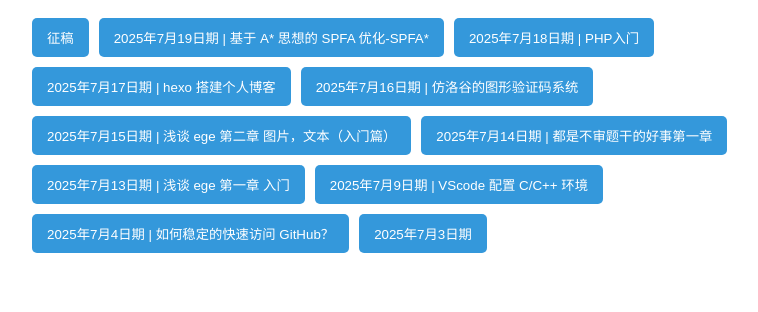
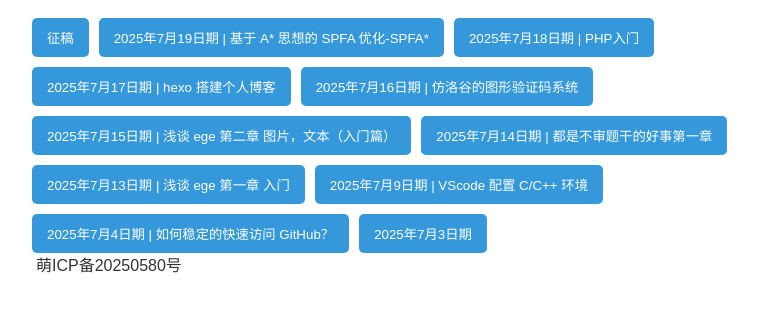
Before and after one commit to ststststststststst/luogunews, a plain HTML site: page index.html in a window 1280 px wide. Shown: the part 108-420 px from the top of the page, without its empty margins (208-966 px from the left). Drawn offline with nearby package versions, Linux system fonts and the light colour scheme.

Commit message:
Update index.html

```diff
--- a/index.html
+++ b/index.html
@@ -251,5 +251,6 @@ function parseIniContent(content) {
                 });
         });
     </script>
+    <footer><a href="https://icp.gov.moe/?keyword=20250580" target="_blank">萌ICP备20250580号</a></footer>
 </body>
 </html>
```
